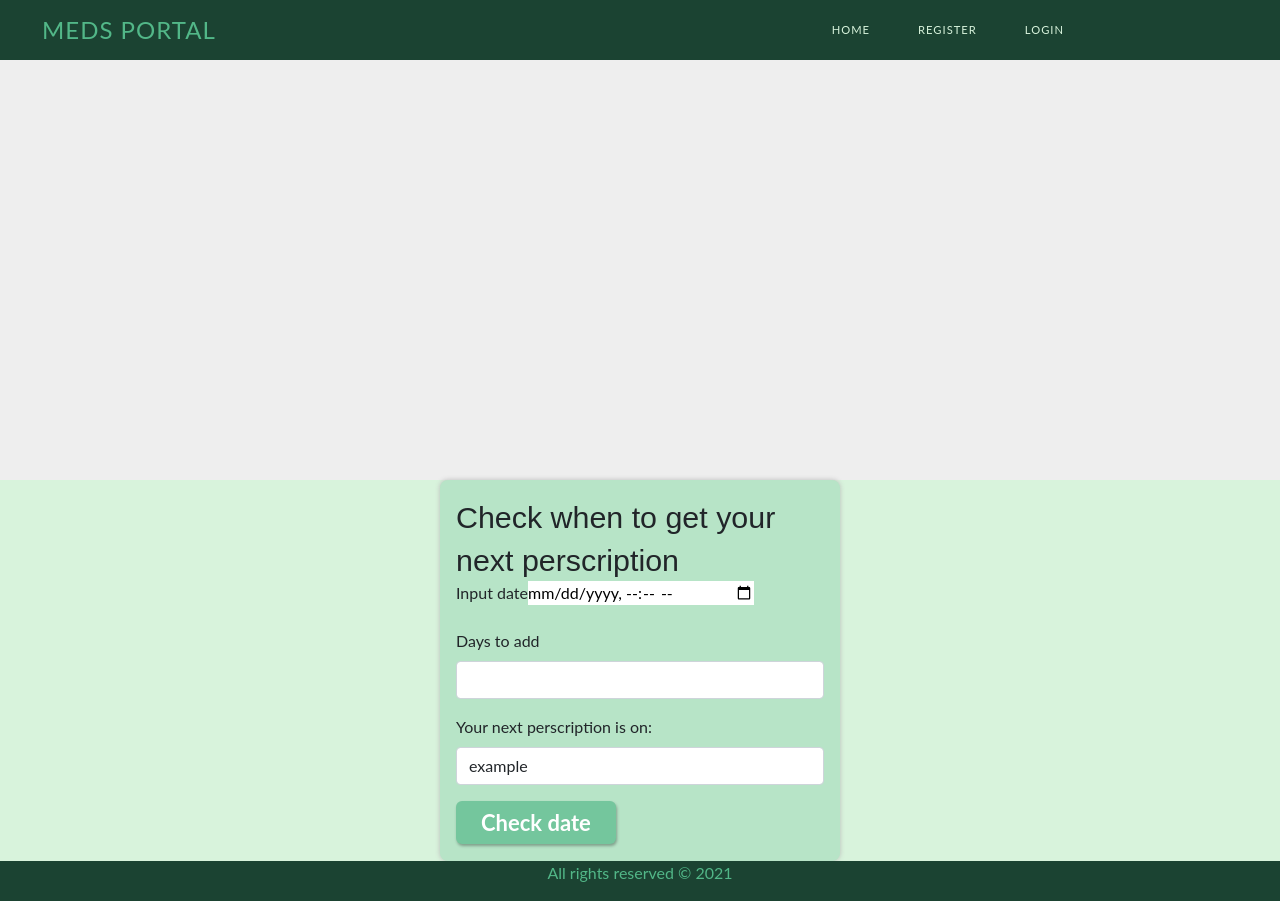
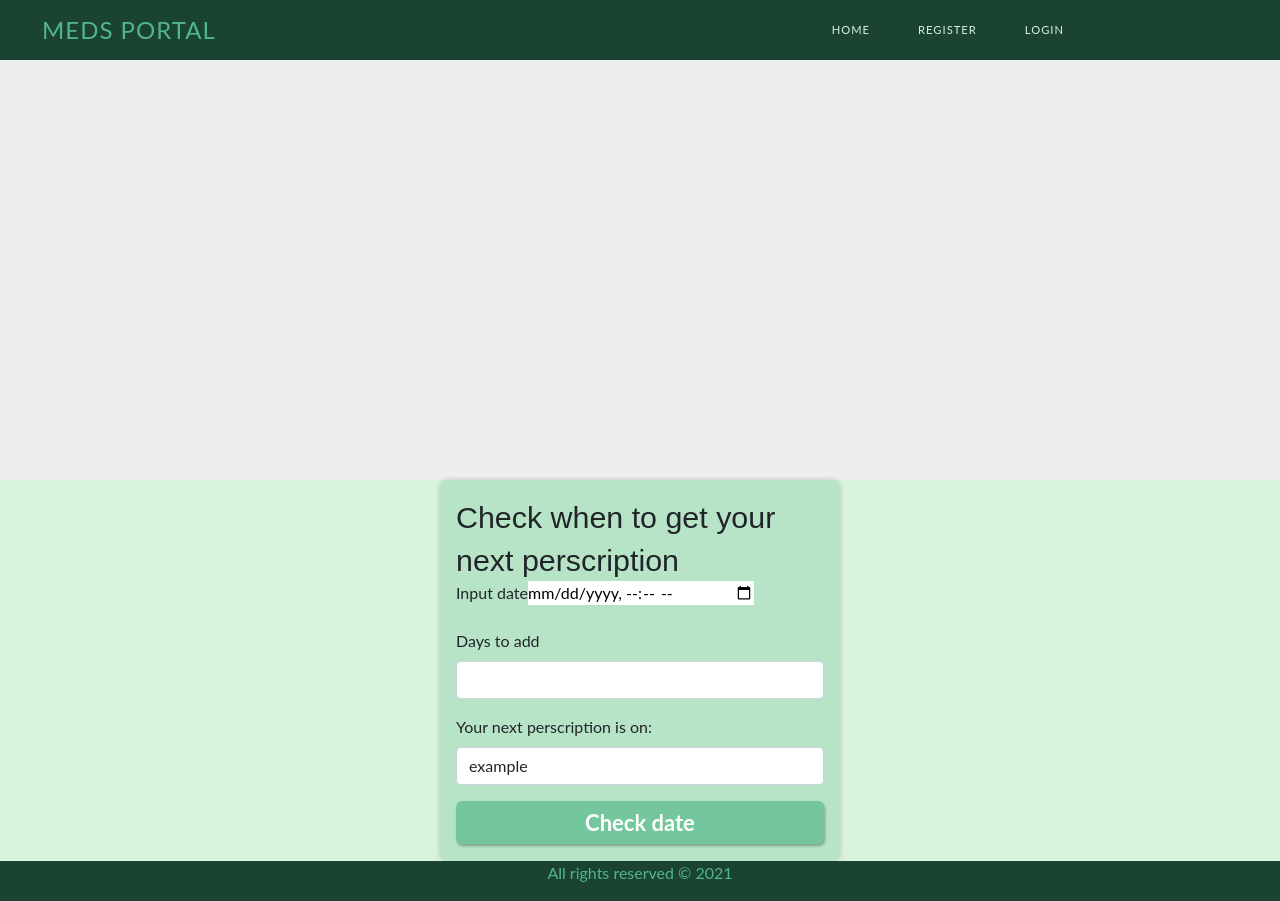
Before and after one commit to LubenSirakov/meds-portal, a React (Create React App) app: page /my-meds in a window 1280 px wide. Built offline with nearby package versions, Linux system fonts and the light colour scheme; no server answers.

Commit message:
app css changes

```diff
--- a/src/App.css
+++ b/src/App.css
@@ -2,6 +2,7 @@
 }
 
 .App {
+    height: 100%;
 background-color: #D8F3DC;
-
+background-size: auto 100%;
 }
--- a/src/components/Register/Register.css
+++ b/src/components/Register/Register.css
@@ -1,15 +1,16 @@
-Register {
-    padding: 1rem;
-}
-
 .register {
-    max-width: 400px;
+    /* max-width: 400px;
     margin: auto;
     margin-top: 10rem;
-    padding: 1.5rem;
-    background: #B7E4C7;
+    padding: 1.5rem; */
+    position: relative;
+    width: 450px;
+    height: auto;
+    padding: 40px;
+    box-sizing: border-box;
+    background-position: top;
     box-shadow: 0 0 5px 0 #bbb;
-    border-radius: 2%;
+    /* border-radius: 2%; */
 }
 
 .register:hover {
@@ -26,9 +27,9 @@ h2 {
 }
 
 form {
-    display: flexbox;
+    display: grid;
     padding: 1rem ;
-    background: #B7E4C7;
+    /* background: #B7E4C7; */
     width: 450px;
     border-radius: 3px;
     margin: 380px;
@@ -50,7 +51,7 @@ input[type="password"] {
 }
 
 .button {
-    background: #74C69D;
+    /* background: #74C69D; */
     padding:5px 25px;
     border:none;
     font-size:22px;
```
